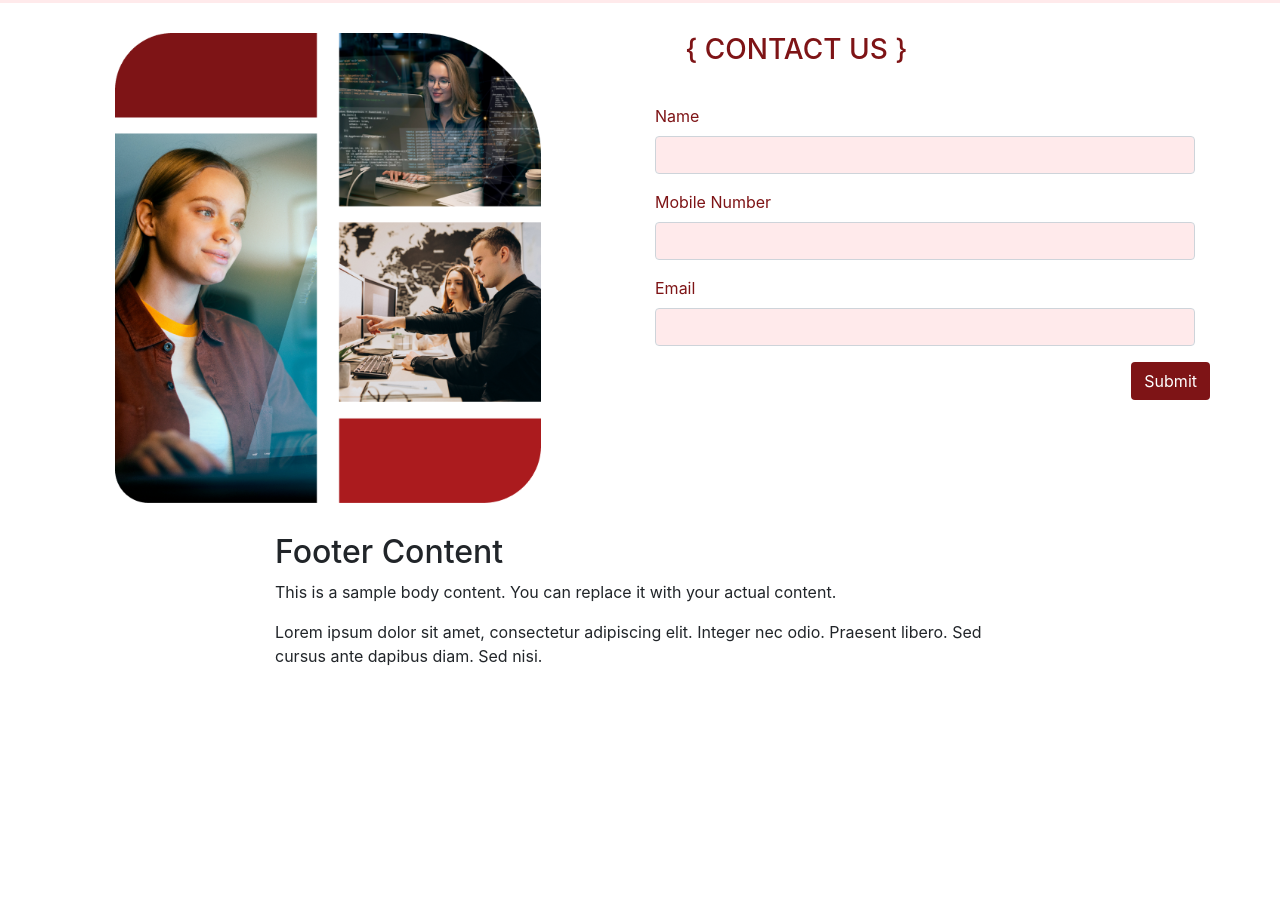
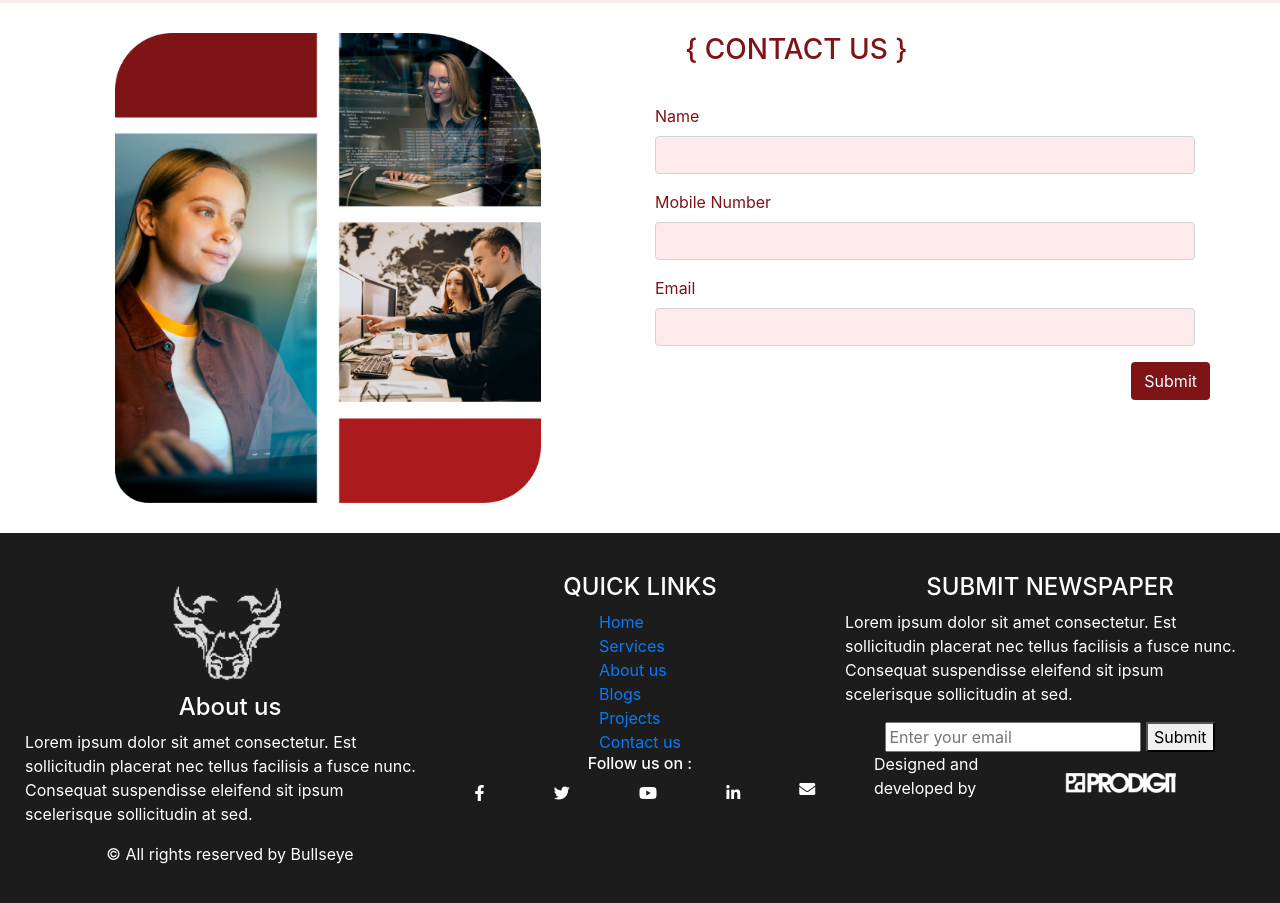
Before and after one commit to Randula98/Bulls-eye-assignment, a plain HTML site: page index.html in a window 1280 px wide. Shown: the part 3889-4792 px from the top of the page. Before the commit the page ends 4573 px from the top, so only its background shows below. Drawn offline with nearby package versions, Linux system fonts and the light colour scheme.

Commit message:
Base footer implemented

```diff
--- a/components/Footer.html
+++ b/components/Footer.html
@@ -1,12 +1,71 @@
 <section id="footer-content">
-    <div class="container">
+    <div class="footer-container">
         <div class="row">
-            <div class="col-md-8">
-                <h2>Footer Content</h2>
-                <p>This is a sample body content. You can replace it with your actual content.</p>
-                <p>Lorem ipsum dolor sit amet, consectetur adipiscing elit. Integer nec odio. Praesent libero. Sed
-                    cursus ante dapibus diam. Sed nisi.</p>
+            <div class="col left-col">
+                <div class="row">
+                    <img class="footer-logo" src="../assets/logo-white.png" alt="">
+                </div>
+                <div class="row">
+                    <h4>About us</h4>
+                    <p>Lorem ipsum dolor sit amet consectetur. Est sollicitudin placerat nec tellus
+                        facilisis a fusce
+                        nunc. Consequat suspendisse eleifend sit ipsum scelerisque sollicitudin at sed. </p>
+                </div>
+                <div class="row">
+                    <p class="footer-text">© All rights reserved by Bullseye</p>
+                </div>
+            </div>
+
+            <div class="col">
+                <div class="row">
+                    <h4>QUICK LINKS</h4>
+                </div>
+                <div class="row">
+                    <ul>
+                        <li><a href="#">Home</a></li>
+                        <li><a href="#">Services</a></li>
+                        <li><a href="#">About us</a></li>
+                        <li><a href="#">Blogs</a></li>
+                        <li><a href="#">Projects</a></li>
+                        <li><a href="#">Contact us</a></li>
+                    </ul>
+                </div>
+                <div class="row">
+                    <h6>Follow us on : </h6>
+                </div>
+                <div class="row">
+                    <a class="social-media-icons" href="#"><i class="fab fa-facebook-f"></i> </a>
+                    <a class="social-media-icons" href="#"><i class="fab fa-twitter"></i></a>
+                    <a class="social-media-icons" href="#"><i class="fab fa-youtube"></i></a>
+                    <a class="social-media-icons" href="#"><i class="fab fa-linkedin-in"></i></a>
+                    <i class="fas fa-envelope"></i>
+                </div>
+            </div>
+
+            <div class="col">
+                <div class="row">
+                    <h4>SUBMIT NEWSPAPER</h4>
+                </div>
+                <div class="row">
+                    <p>Lorem ipsum dolor sit amet consectetur. Est sollicitudin placerat nec tellus
+                        facilisis a fusce
+                        nunc. Consequat suspendisse eleifend sit ipsum scelerisque sollicitudin at sed. </p>
+                </div>
+                <div class="row">
+                    <form action="">
+                        <input type="text" placeholder="Enter your email">
+                        <button type="submit">Submit</button>
+                    </form>
+                    <div class="row">
+                        <div class="col">
+                            <p>Designed and developed by </p>
+                        </div>
+                        <div class="col">
+                            <img src="../assets/prodigit-logo.png" alt="">
+                        </div>
+                    </div>
+
+                </div>
             </div>
         </div>
-    </div>
 </section>
--- a/index.html
+++ b/index.html
@@ -15,6 +15,7 @@
     <link rel="stylesheet" href="styles/products.css">
     <link rel="stylesheet" href="styles/industries.css">
     <link rel="stylesheet" href="styles/contactus.css">
+    <link rel="stylesheet" href="styles/footer.css">
 
     <!-- open-sans font-family -->
     <link rel="preconnect" href="https://fonts.googleapis.com">
--- /dev/null
+++ b/styles/footer.css
@@ -0,0 +1,20 @@
+.footer-container {
+    height: 550px;
+    background-color: #1C1C1C;
+    color: white;
+    padding: 40px;
+}
+
+.text-left {
+    text-align: left;
+}
+
+.left-col {
+    text-align: left;
+}
+
+ul {
+    list-style-type: none;
+    padding: 0;
+    margin: 0;
+}
```
Also changed, not shown: assets/logo-white.png (added), assets/prodigit-logo.png (added).
